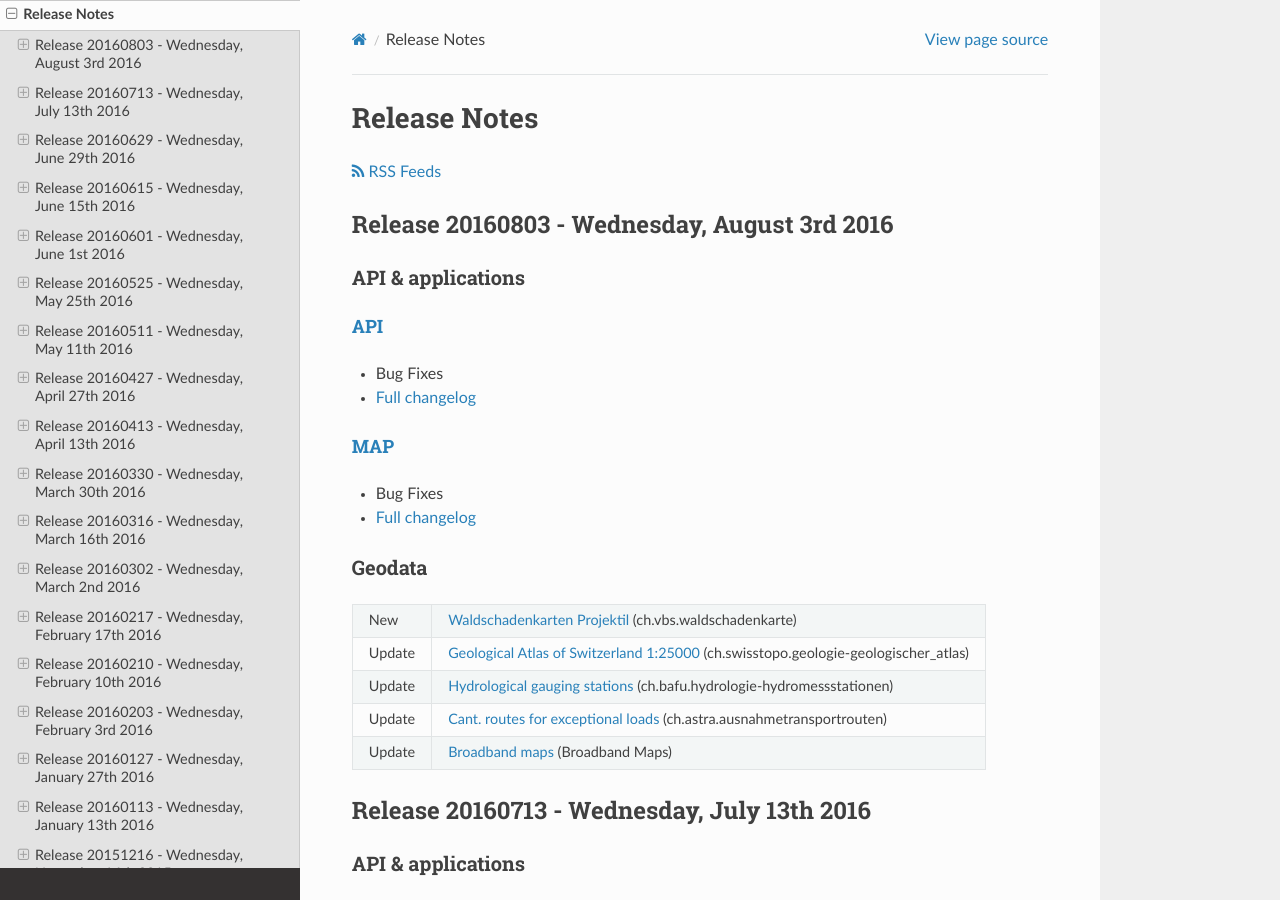
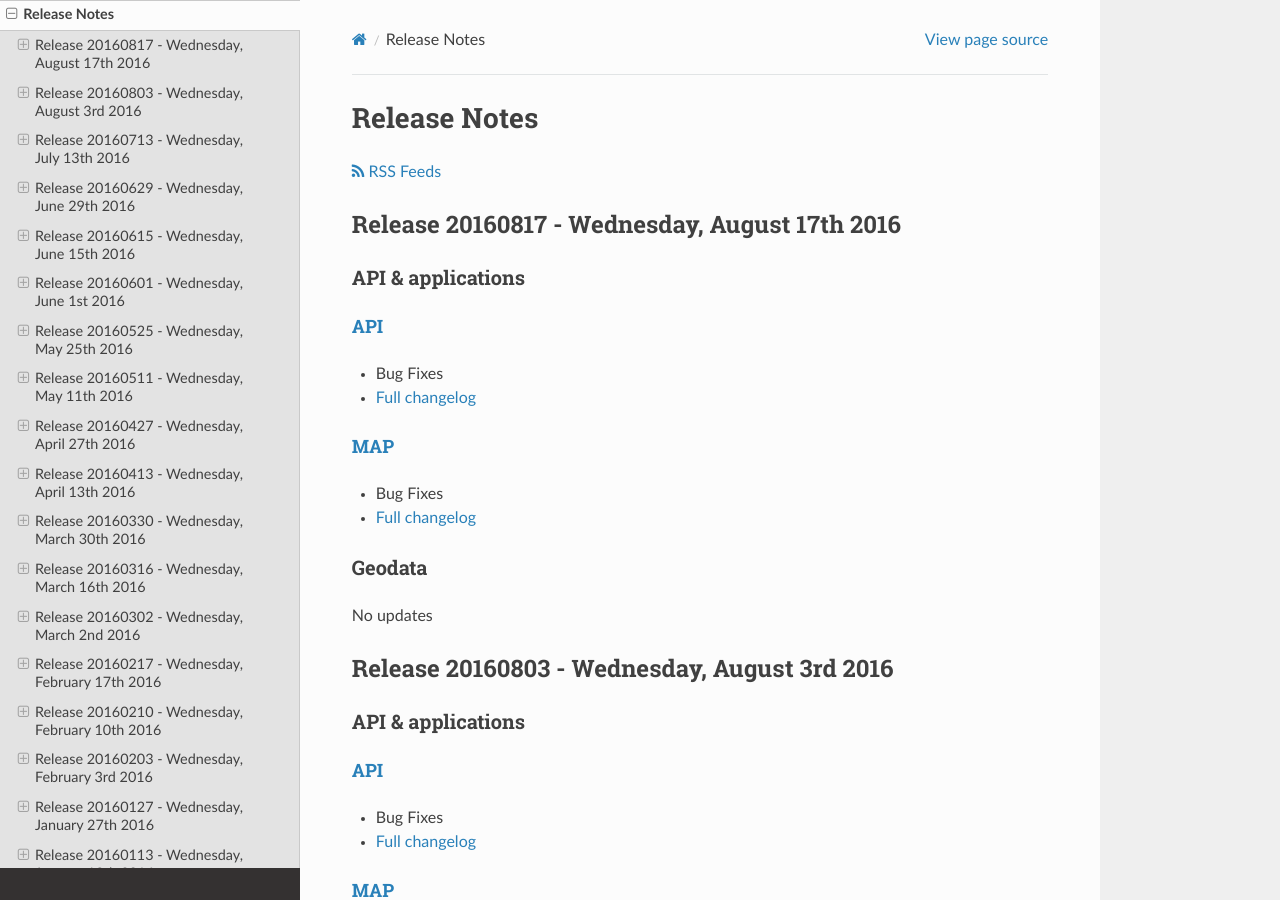
Before and after one commit to swisstopo-test/doc-chsdi3, a Sphinx documentation site: the page built from source/releasenotes/index.rst, in a window 1280 px wide and 900 px high. Built offline with Sphinx 7.4.7 and the Read the Docs theme 2.0.0, drawn with Linux system fonts in a browser that asks for light colours.

Commit message:
Release notes for 17.08.2016

```diff
--- a/source/releasenotes/index.rst
+++ b/source/releasenotes/index.rst
@@ -13,6 +13,31 @@ Release Notes
 .. raw:: html
 
     <p><a class="reference external" href="rss2.xml"> <i class="fa fa-rss"> RSS Feeds </i></a></p>
+
+.. _releasenotes_20160817:
+
+Release 20160817 - Wednesday, August 17th 2016
+----------------------------------------------
+
+API & applications
+******************
+
+`API <//api3.geo.admin.ch>`__
+'''''''''''''''''''''''''''''
+- Bug Fixes
+- `Full changelog <https://github.com/geoadmin/mf-chsdi3/compare/r_160803...r_160817>`__
+
+
+`MAP <//map.geo.admin.ch>`__
+'''''''''''''''''''''''''''''
+- Bug Fixes
+- `Full changelog <https://github.com/geoadmin/mf-geoadmin3/compare/r_160803...r_160817>`__
+
+
+Geodata
+*******
+
+No updates
 
 
 .. _releasenotes_20160803:
```
